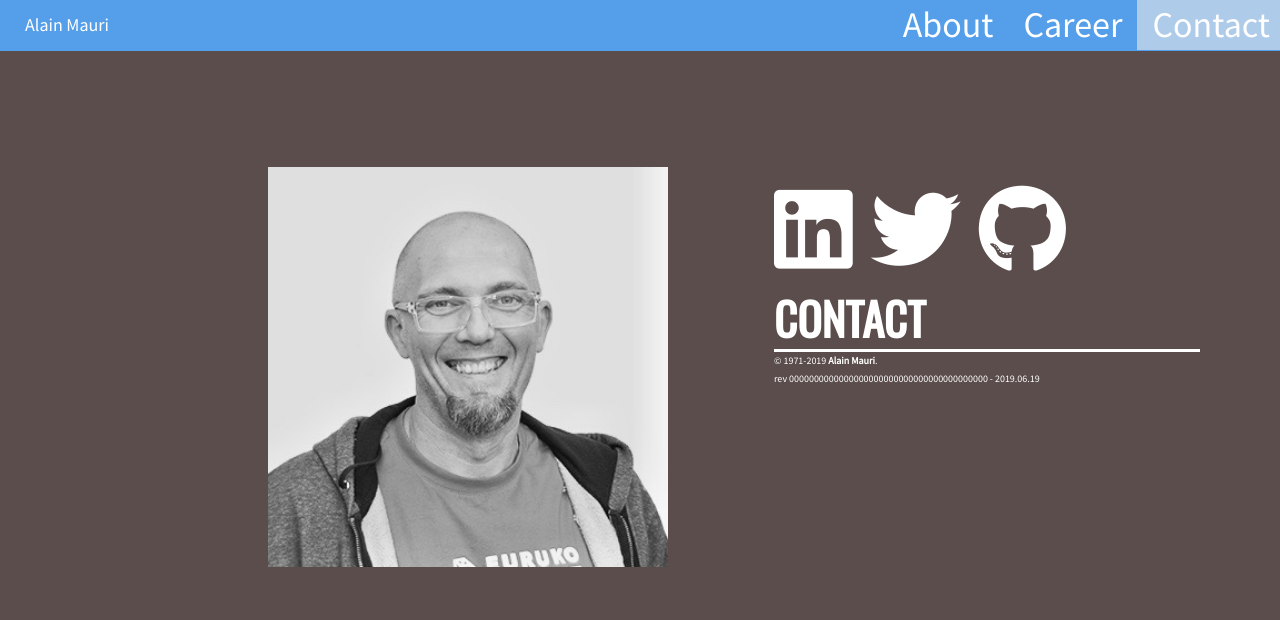
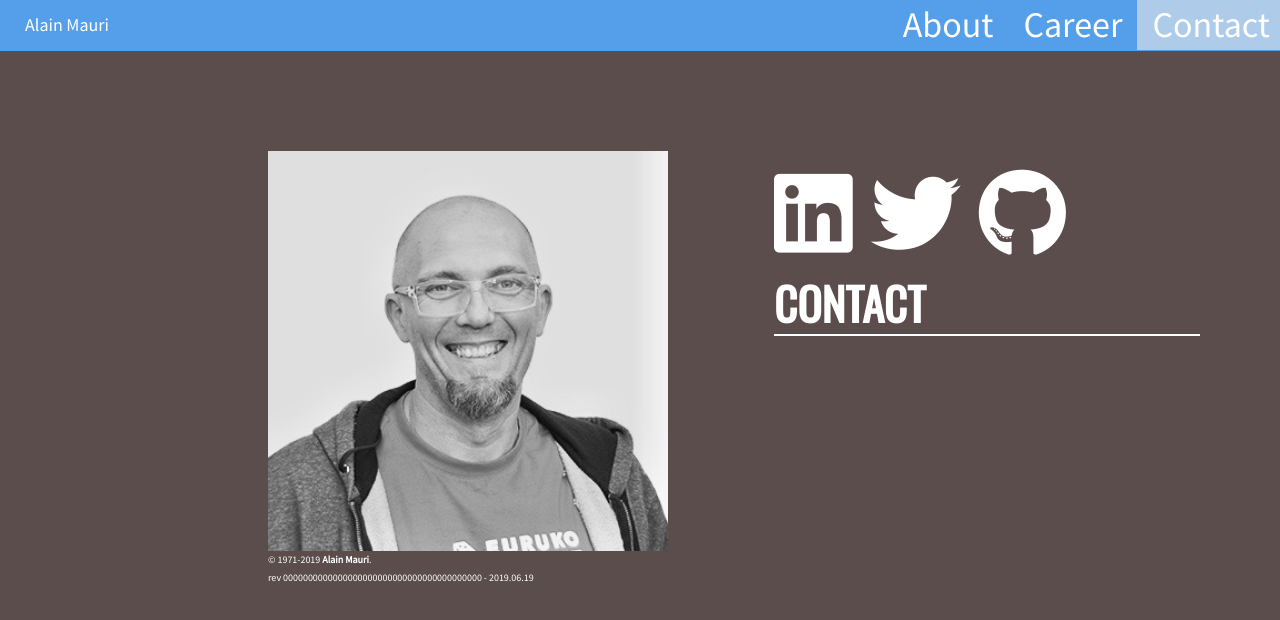
Before and after one commit to wildeng/wildeng.github.io, a Jekyll site: the page built from index.html, in a window 1280 px wide and 900 px high, scrolled down 2700 px. Shown: the top 620 px of the window. Built offline with Jekyll 4.4.1, drawn with Linux system fonts in a browser that asks for light colours; nearby versions of some CDN libraries.

Commit message:
Changed revision position

```diff
--- a/_includes/contact.html
+++ b/_includes/contact.html
@@ -2,6 +2,8 @@
   <div class="contact-container">
     <div class="contact-pic-container">
       <img src="images/alain_the_floow.jpg" class="career-pic" />
+      <p class="copyright">&copy; 1971-{{ "now" | date: "%Y" }} <b>Alain Mauri</b>.
+      <br>rev {{ site.github.build_revision }} - {{ "now" | date: "%Y.%m.%d" }}</p>
     </div>
     <div class="contact-text-container">
       {% for network in site.social %}
@@ -13,8 +15,6 @@
         CONTACT
       </div>
       <hr />
-      <p class="copyright">&copy; 1971-{{ "now" | date: "%Y" }} <b>Alain Mauri</b>.
-      <br>rev {{ site.github.build_revision }} - {{ "now" | date: "%Y.%m.%d" }}</p>
     </div>
   </div>
 </section>
```
